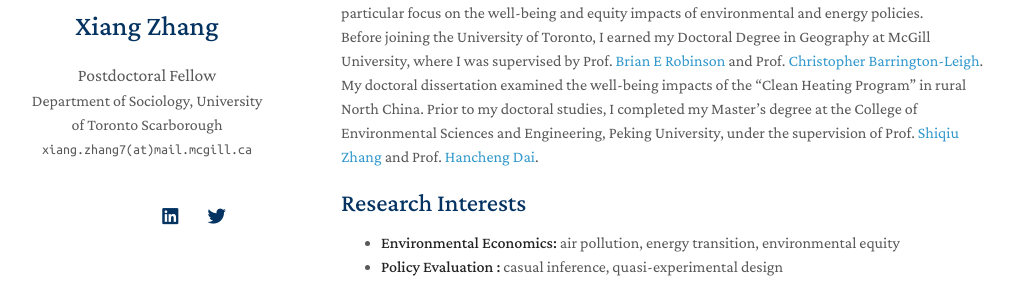
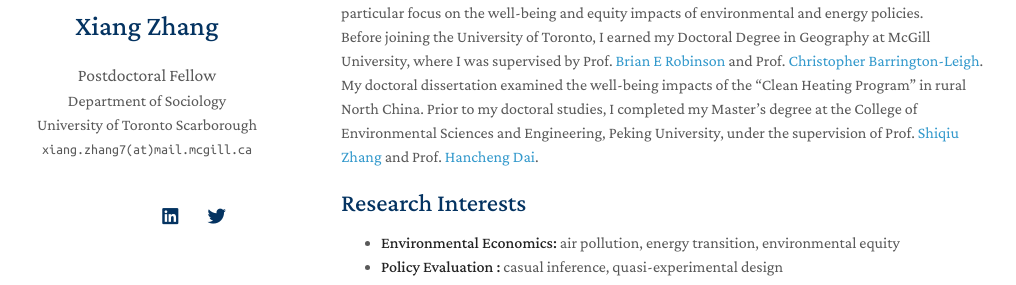
Before and after one commit to XiangShawnZhang/XiangShawnZhang.github.io, a Jekyll site: the page built from index.md, in a window 1280 px wide. Shown: the part 204-489 px from the top of the page, without its empty margins (129-1145 px from the left). Built offline with Jekyll 4.4.1, drawn with Linux system fonts in a browser that asks for light colours; nearby versions of some CDN libraries; a style sheet for code colours, icons or effects is not loaded; our own code applies the rules of GitHub Pages for plain Markdown files.

```diff
--- a/_config.yml
+++ b/_config.yml
@@ -1,7 +1,7 @@
 # Basic Information
 title: Xiang Zhang
 position: Postdoctoral Fellow
-affiliation: Department of Sociology, University of Toronto Scarborough
+affiliation: Department of Sociology <br> University of Toronto Scarborough
 email: xiang.zhang7(at)mail.mcgill.ca
 
 # Search Engine Optimization (SEO)
```
